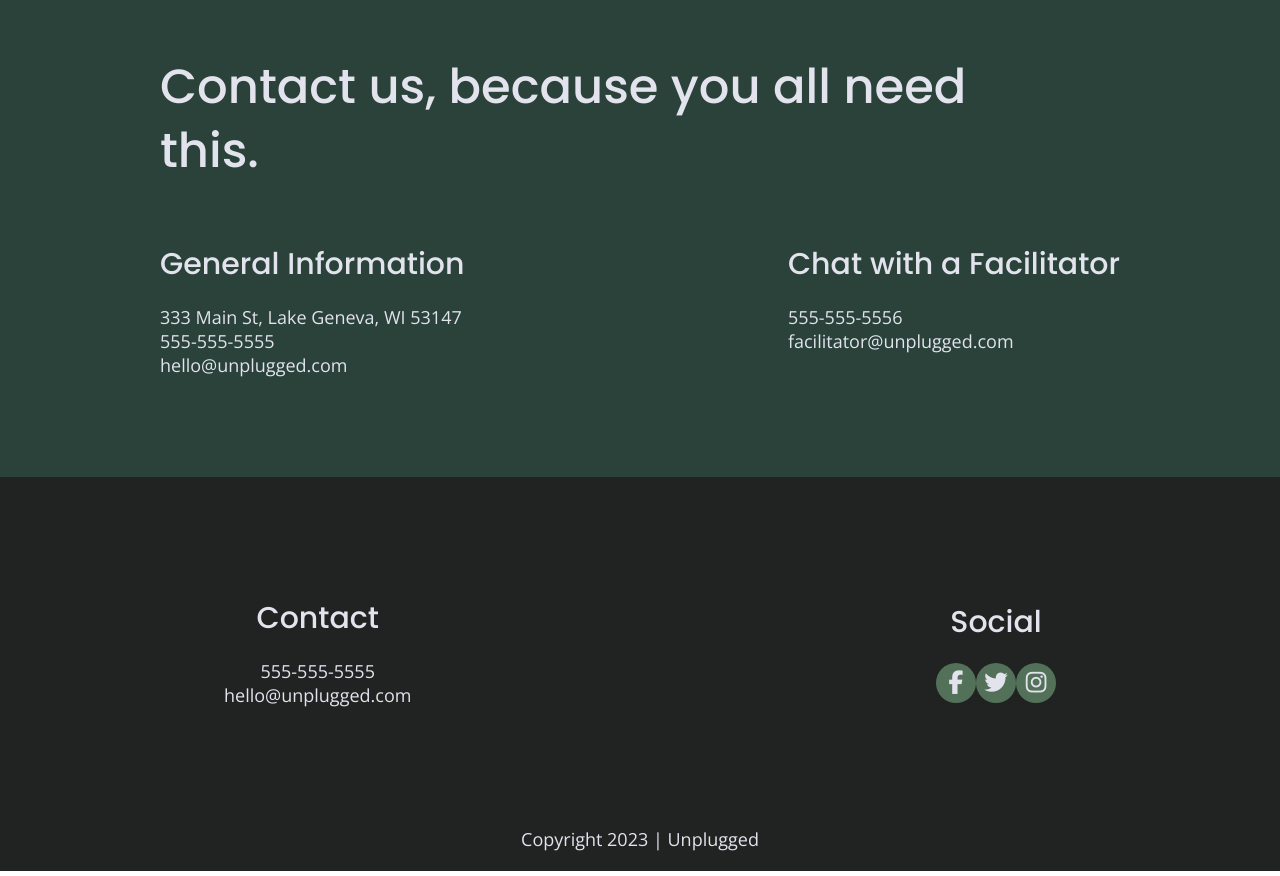
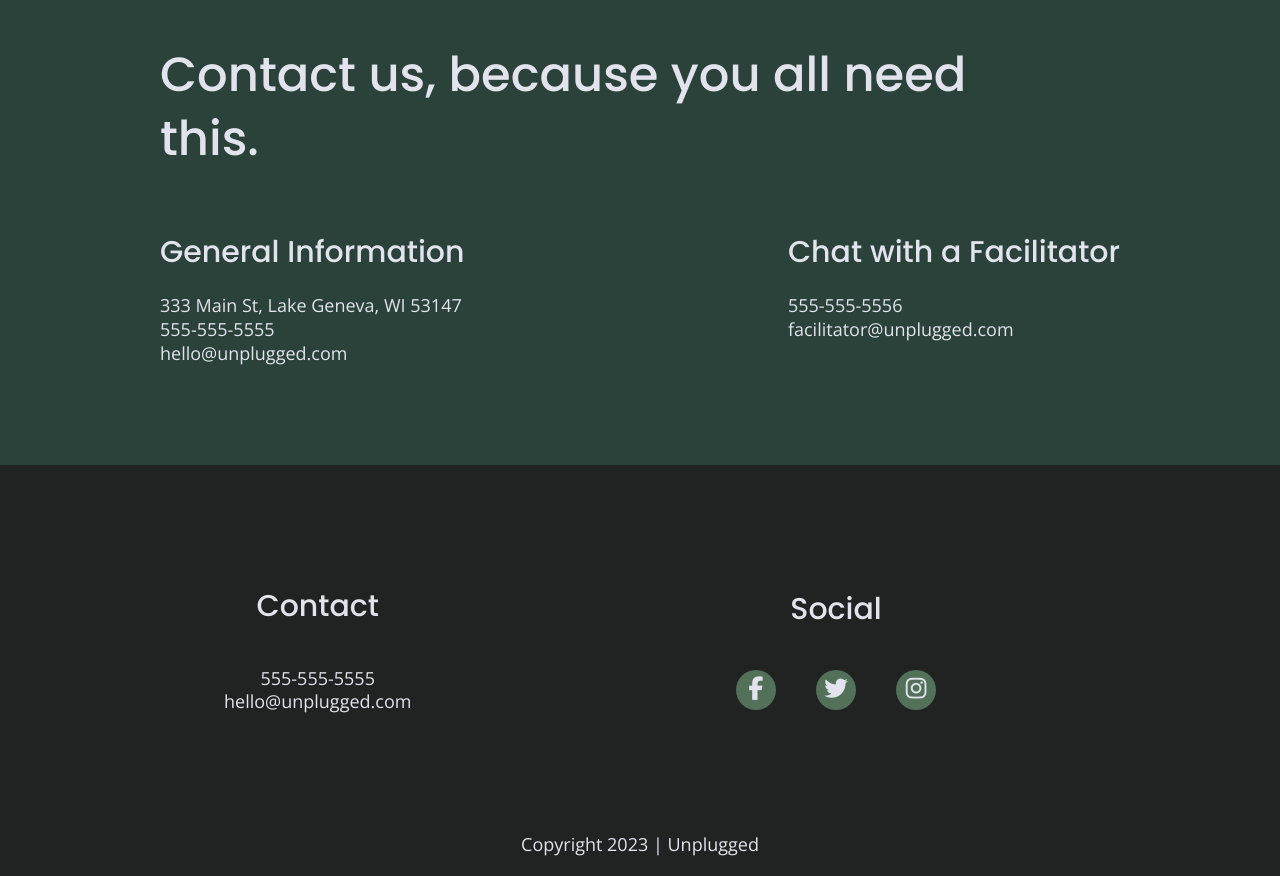
Before and after one commit to Sara-414/unplugged-design-docs, a website: page about/index.html in a window 1280 px wide. Shown: the part 1351-2227 px from the top of the page. Drawn offline with nearby package versions, Linux system fonts and the light colour scheme.

Commit message:
Final troubleshoots to match design docs

```diff
--- a/css/main.css
+++ b/css/main.css
@@ -102,6 +102,8 @@ textarea {
 
   ul, ol {
     list-style-type: none;
+    margin: 0;
+    padding: 0;
   }
 
   a {
@@ -221,18 +223,11 @@ textarea {
     margin-bottom: 50px;
   }
 
-  footer h4 {
-    margin: 20px 0;
-  }
-
-  footer .social {
-
-  }
-
   footer .social-icons {
     display: flex;
     justify-content: space-around;
     align-items: center;
+    padding: 0 120px;
   }
 
   footer .social-icons p {
@@ -384,10 +379,6 @@ textarea {
     flex-flow: row wrap;
   }
 
-  .mission-content {
-
-  }
-
   .map figure {
     width: 100%;
     height: 0;
@@ -536,7 +527,7 @@ textarea {
    Modify as content requires.
    ========================================================================== */
 
-@media only screen and (min-width: 768px) {
+@media only screen and (min-width:768px) {
   /*Tablet styles here*/
 
   .content-wrapper {
@@ -555,7 +546,6 @@ h3 {
   }
 
   /* Header */
-
   header {
     justify-content: space-around;
     padding: 33px 0;
@@ -655,14 +645,29 @@ header nav ul {
     margin: 100px 0;
   }
 
- .footer-content {
+  footer .footer-content {
     display: flex;
     justify-content: space-between;
     align-items: center;
+    flex-direction: row;
   }
 
   footer .contact {
     margin-bottom: 0;
+  }
+
+  footer h4 {
+    font-size: 1.5em;
+    margin-bottom: 40px;
+  }
+
+  footer p {
+    line-height: 1.285;
+  }
+
+  footer .social-icons {
+    width: 12.5em;
+    justify-content: space-between;
   }
 
   footer .copyright {
@@ -776,12 +781,12 @@ aside .content-wrapper .form {
 
   /* Reviews */
 
+  .reviews h2 {
+    padding-bottom: 50px;
+  }
+
   .reviews article div {
     width: 45%;
-}
-
-.reviews h2 {
-  padding-bottom: 50px;
   }
 
   footer h4 {
```
Lines whose indentation alone changed are shown as unchanged.
